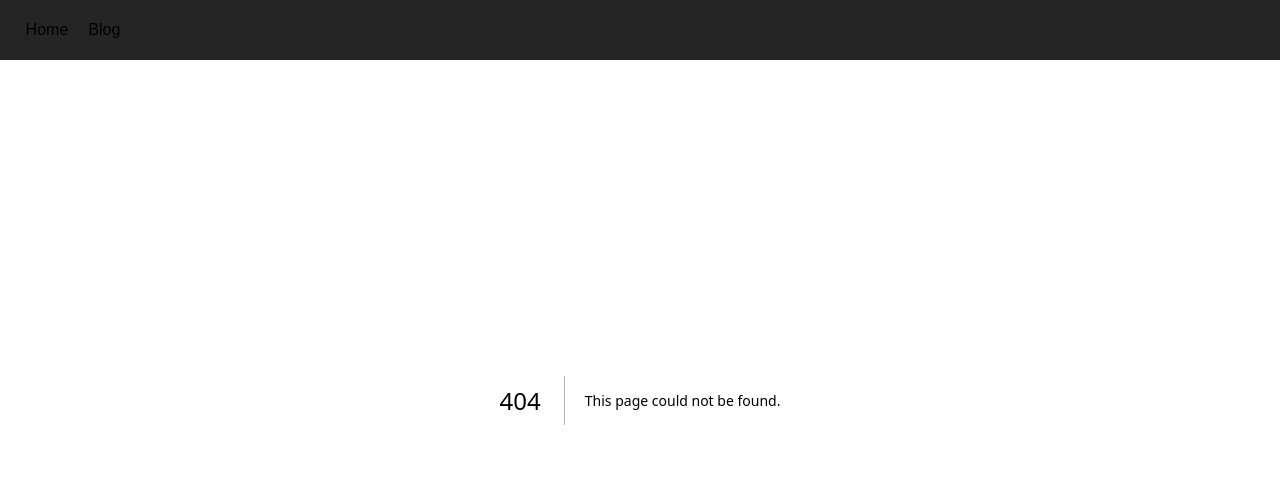
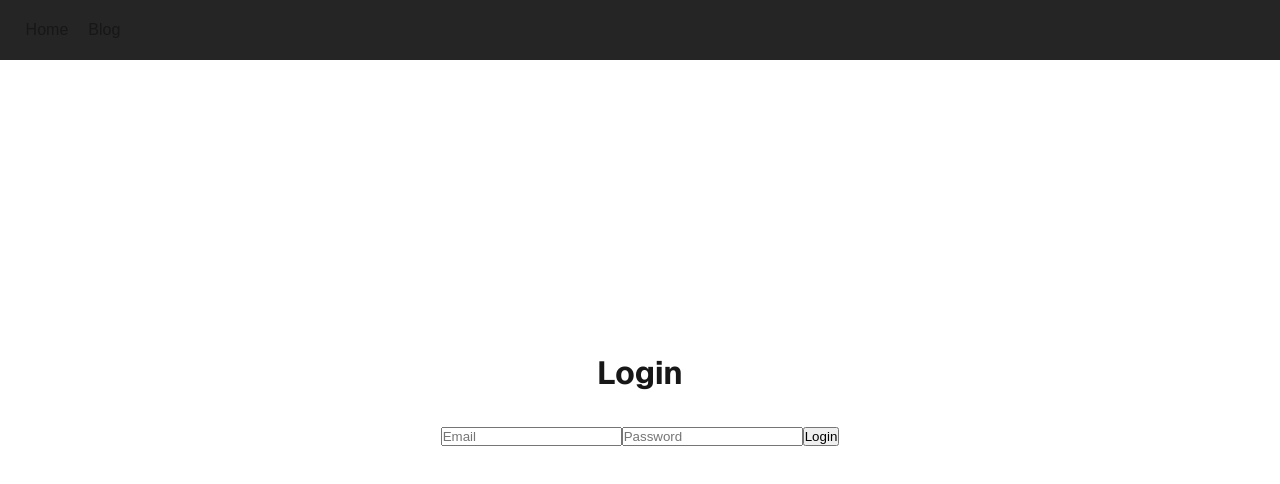
Before and after one commit to Freelancer0708/Blog, a Next.js app: page /login in a window 1280 px wide. Before the commit this address had no page. Shown: the top 484 px of the page. Built offline with nearby package versions, Linux system fonts and the light colour scheme; no server answers.

Commit message:
add login

```diff
--- a/src/app/layout.tsx
+++ b/src/app/layout.tsx
@@ -2,6 +2,7 @@ import type { Metadata } from "next";
 import localFont from "next/font/local";
 import "./globals.css";
 import Link from "next/link";
+import { AuthProvider } from "@/context/AuthContext";
 
 const geistSans = localFont({
   src: "./fonts/GeistVF.woff",
@@ -31,7 +32,7 @@ export default function RootLayout({
           <Link href="/">Home</Link>
           <Link href="/blog">Blog</Link>
         </header>
-        {children}
+        <AuthProvider>{children}</AuthProvider>
       </body>
     </html>
   );
--- /dev/null
+++ b/src/app/login/login.module.css
@@ -0,0 +1,114 @@
+.login {
+  --gray-rgb: 0, 0, 0;
+  --gray-alpha-200: rgba(var(--gray-rgb), 0.08);
+  --gray-alpha-100: rgba(var(--gray-rgb), 0.05);
+
+  --button-primary-hover: #383838;
+  --button-secondary-hover: #f2f2f2;
+
+  display: grid;
+  grid-template-rows: 20px 1fr 20px;
+  align-items: center;
+  justify-items: center;
+  min-height: 100svh;
+  padding: 80px;
+  gap: 64px;
+  font-family: var(--font-geist-sans);
+  word-break: break-word;
+}
+
+@media (prefers-color-scheme: dark) {
+  .login {
+    --gray-rgb: 255, 255, 255;
+    --gray-alpha-200: rgba(var(--gray-rgb), 0.145);
+    --gray-alpha-100: rgba(var(--gray-rgb), 0.06);
+
+    --button-primary-hover: #ccc;
+    --button-secondary-hover: #1a1a1a;
+
+    padding: 100px 20px;
+    display: flex;
+    flex-direction: column;
+    align-items: center;
+    justify-items: center;
+  }
+}
+
+.main {
+  display: flex;
+  flex-direction: column;
+  align-items: center;
+  justify-content: flex-start;
+  gap: 32px;
+  grid-row-start: 2;
+  width: 100%;
+}
+
+@media (max-width: 600px) {
+  .page {
+    padding: 32px;
+    padding-bottom: 80px;
+  }
+
+  .main {
+    align-items: center;
+  }
+}
+
+.list {
+    display: flex;
+    flex-direction: column;
+    align-items: flex-start;
+    justify-content: flex-start;
+    max-width: 600px;
+    width: 100%;
+    margin: 0 auto;
+    gap: 20px;
+}
+.item {
+    display: flex;
+    flex-direction: column;
+    align-items: flex-start;
+    justify-content: flex-start;
+    gap: 10px;
+    background-color: #555555;
+    padding: 20px 25px;
+    border-radius: 10px;
+    width: 100%;
+}
+.input {
+  width: 100%;
+  border: none;
+  padding: 10px;
+  font-size: 18px;
+  outline: none;
+  border-radius: 6px;
+  background-color: #1a1a1a;
+}
+.textarea {
+  width: 100%;
+  border: none;
+  padding: 10px;
+  font-size: 18px;
+  outline: none;
+  border-radius: 6px;
+  min-height: 200px;
+  background-color: #1a1a1a;
+}
+.published {
+  display: flex;
+  justify-content: flex-start;
+  align-items: center;
+  gap: 10px;
+  cursor: pointer;
+}
+.submit {
+  padding: 14px 26px;
+  border-radius: 10px;
+  border: none;
+  outline: none;
+  cursor: pointer;
+  background-color: #f2f2f2;
+  color: #1a1a1a;
+  font-size: 16px;
+}
--- /dev/null
+++ b/src/app/login/page.tsx
@@ -0,0 +1,49 @@
+// src/app/login/page.tsx
+"use client";
+import styles from "./login.module.css";
+import { useState } from "react";
+import { signInWithEmailAndPassword } from "firebase/auth";
+import { useRouter } from "next/navigation";
+import { auth } from "../../firebase/config";
+
+export default function LoginPage() {
+  const [email, setEmail] = useState("");
+  const [password, setPassword] = useState("");
+  const [error, setError] = useState("");
+  const router = useRouter();
+
+  const handleLogin = async (e: React.FormEvent) => {
+    e.preventDefault();
+    setError("");
+    try {
+      await signInWithEmailAndPassword(auth, email, password);
+      router.push("/blog/new");
+    } catch (err: any) {
+      setError(err.message);
+    }
+  };
+
+  return (
+    <div className={styles.login}>
+      <main className={styles.main}>
+        <h1>Login</h1>
+        <form onSubmit={handleLogin}>
+          <input
+            type="email"
+            placeholder="Email"
+            value={email}
+            onChange={(e) => setEmail(e.target.value)}
+          />
+          <input
+            type="password"
+            placeholder="Password"
+            value={password}
+            onChange={(e) => setPassword(e.target.value)}
+          />
+          <button type="submit">Login</button>
+        </form>
+        {error && <p style={{ color: "red" }}>{error}</p>}
+      </main>
+    </div>
+  );
+}
--- /dev/null
+++ b/src/context/AuthContext.tsx
@@ -0,0 +1,41 @@
+// src/context/AuthContext.tsx
+'use client';
+
+import { createContext, ReactNode, useContext, useEffect, useState } from 'react';
+import { onAuthStateChanged, User } from 'firebase/auth';
+import { auth } from '../firebase/config';
+
+type AuthContextType = {
+  user: User | null;
+  loading: boolean;
+};
+
+const AuthContext = createContext<AuthContextType | undefined>(undefined);
+
+export const AuthProvider = ({ children }: { children: ReactNode }) => {
+  const [user, setUser] = useState<User | null>(null);
+  const [loading, setLoading] = useState(true);
+
+  useEffect(() => {
+    const unsubscribe = onAuthStateChanged(auth, (currentUser) => {
+      setUser(currentUser);
+      setLoading(false);
+    });
+
+    return () => unsubscribe();
+  }, []);
+
+  return (
+    <AuthContext.Provider value={{ user, loading }}>
+      {children}
+    </AuthContext.Provider>
+  );
+};
+
+export const useAuth = () => {
+  const context = useContext(AuthContext);
+  if (!context) {
+    throw new Error('useAuth must be used within an AuthProvider');
+  }
+  return context;
+};
```
Also changed, not shown: middleware.ts (deleted, +0 -41 lines), src/app/blog/new/page.tsx (+22 -9 lines).
